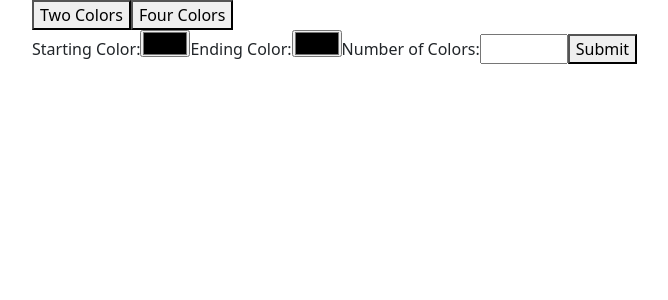
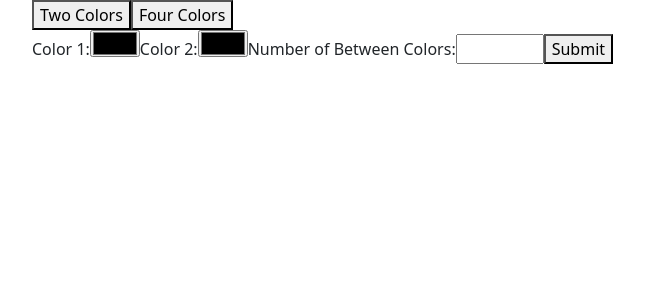
Before and after one commit to aaronminnick/react-swatch-frontend, a React (Create React App) app: page / in a window 1280 px wide. Shown: the top 300 px of the page, without its empty margins (50-718 px from the left). Built offline with nearby package versions, Linux system fonts and the light colour scheme.

Commit message:
WIP: make form accept 2 or 4 colors
Co-Authored-by: Skylar Brockbank <skylar.brockbank@gmail.com>
Co-Authored-by: Jacob Wilson <jacobleeeugenewilson@gmail.com>

```diff
--- a/src/components/ColorSelectForm.js
+++ b/src/components/ColorSelectForm.js
@@ -4,33 +4,48 @@ import { connect } from 'react-redux';
 
 function ColorSelectForm(props) {
 
-  function onFormSubmit(event){
+  function onFormSubmit(event) {
     event.preventDefault();
     const { dispatch } = props;
-    const startColor = event.target.startColor.value.substring(1).toUpperCase();
-    const endColor = event.target.endColor.value.substring(1).toUpperCase();
+
+    const colors = [];
+    for(let i = 0; i < inputs.length; i ++) {
+      colors.push(
+        document.getElementsByName(`color${i}`).value.substring(1).toUpperCase()
+      );
+    }
+
+
+    // try this?
+    // colors.push(event.target.color1.value);
+    // colors.push(event.target.color2.value);
+    // (event.target.color3) ? colors.push(event.target.color3.value) : null;
+    // (event.target.color4) ? colors.push(event.target.color4.value) : null;
+
     const steps = event.target.steps.value;
-    dispatch(makeApiCall(steps, startColor, endColor));
+    dispatch(makeApiCall(steps, ...colors));
+  }
+
+  const inputs = [];
+
+  for(let i = 1; i <= props.mode; i ++) {
+    inputs.push(
+      <label>Color {i}:
+          <input
+            type="color"
+            name={`color${i}`}
+            required
+            key={i}
+          />
+        </label>
+    );
   }
 
   return (
     <div>
       <form onSubmit={onFormSubmit}>
-        <label> Starting Color:
-          <input
-            type="color"
-            name="startColor"
-            required
-          />
-        </label>
-        <label> Ending Color:
-          <input
-            type="color"
-            name="endColor"
-            required
-          />
-        </label>
-        <label> Number of Colors:
+        {inputs}
+        <label> Number of Between Colors:
           <input
             type="number"
             name="steps"
@@ -46,6 +61,12 @@ function ColorSelectForm(props) {
   );
 }
 
-ColorSelectForm = connect()(ColorSelectForm);
+const mapStateToProps = (state) => {
+  return {
+    mode: state.mode
+  };
+};
+
+ColorSelectForm = connect(mapStateToProps)(ColorSelectForm);
 
 export default ColorSelectForm;
```
